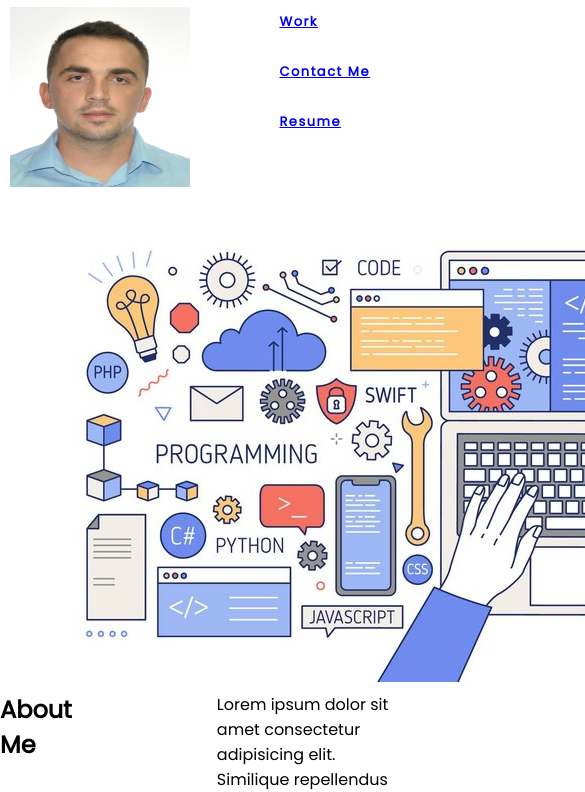
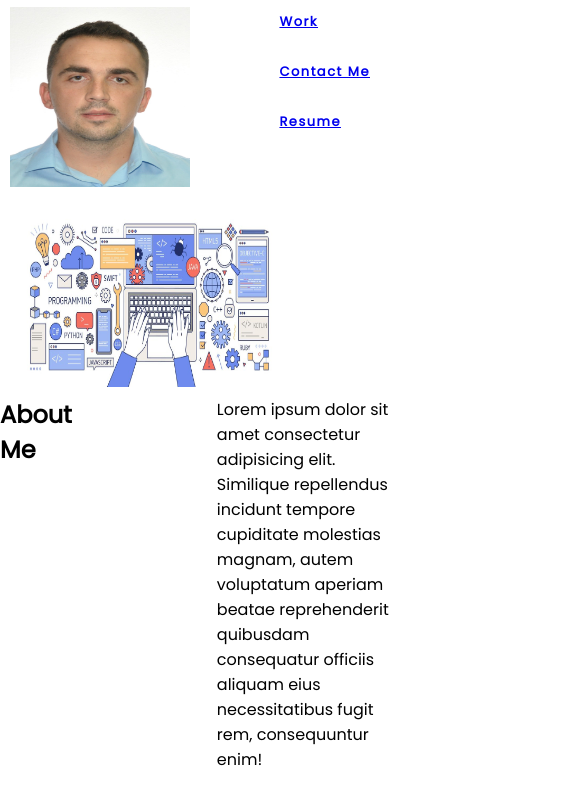
Before and after one commit to Hshini/Portfolio, a plain HTML site: page index.html in a window 390 px wide. Shown: the part 53-845 px from the top of the page, 585 px wide, since content can reach past the window. Drawn offline with Linux system fonts and the light colour scheme.

Commit message:
media query fix

```diff
--- a/Assets/style.css
+++ b/Assets/style.css
@@ -104,9 +104,9 @@ footer{
         flex-direction: column;
         font-size: small;
     }
-    .Web-imgage{
-    width: 50px;
-    height:50px;
+    .web-image{
+    width: 300px;
+    height:200px;
     }
     .gallery{
         flex-direction: column;
```
